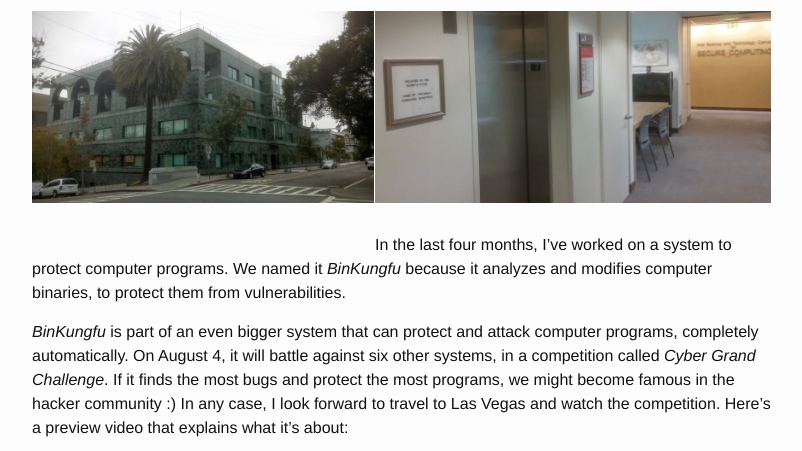
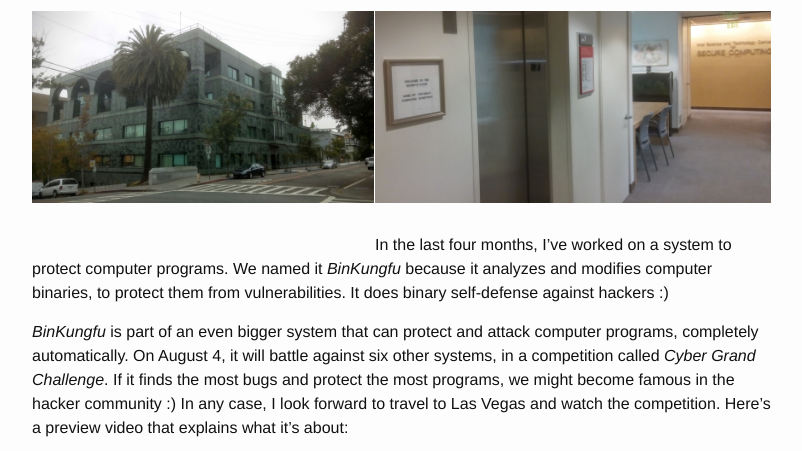
Before and after one commit to Sjlver/Sjlver.github.io, a Jekyll site: the page built from _posts/2016-07-18-day-in-life-of-jonas.md, in a window 1280 px wide and 900 px high, scrolled down 843 px, cut to the strip 0-451 px from the top of the window. Shown: the whole strip, without its empty margins (238-1040 px from the left). Built offline with Jekyll 4.4.1, drawn with Linux system fonts in a browser that asks for light colours; comment, search, counter and statistics services are not loaded.

Commit message:
Add BinKungfu pun :)

```diff
--- a/_posts/2016-07-18-day-in-life-of-jonas.md
+++ b/_posts/2016-07-18-day-in-life-of-jonas.md
@@ -50,7 +50,8 @@ indeed lots of really smart people here.
 
 In the last four months, I've worked on a system to protect computer programs.
 We named it *BinKungfu* because it analyzes and modifies computer binaries, to
-protect them from vulnerabilities.
+protect them from vulnerabilities. It does binary self-defense against hackers
+:)
 
 *BinKungfu* is part of an even bigger system that can protect and attack
 computer programs, completely automatically. On August 4, it will battle against
```
